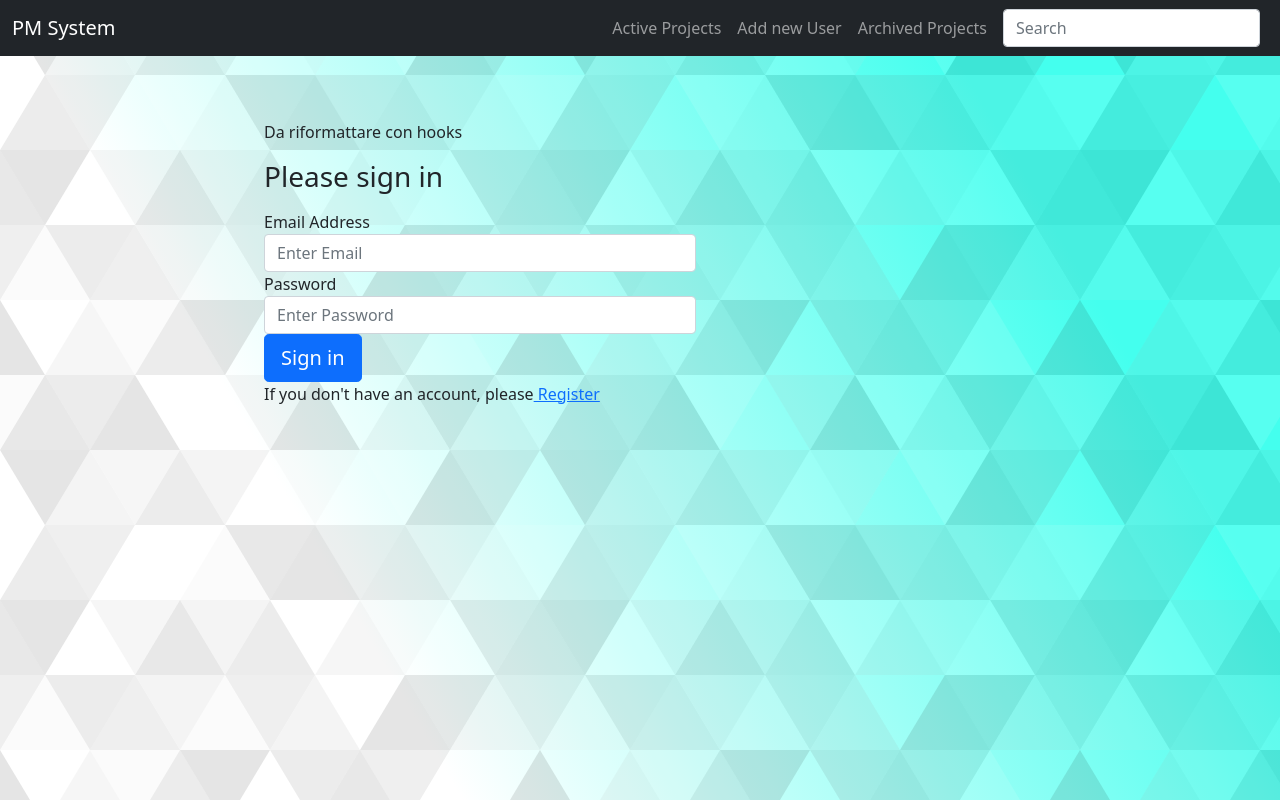
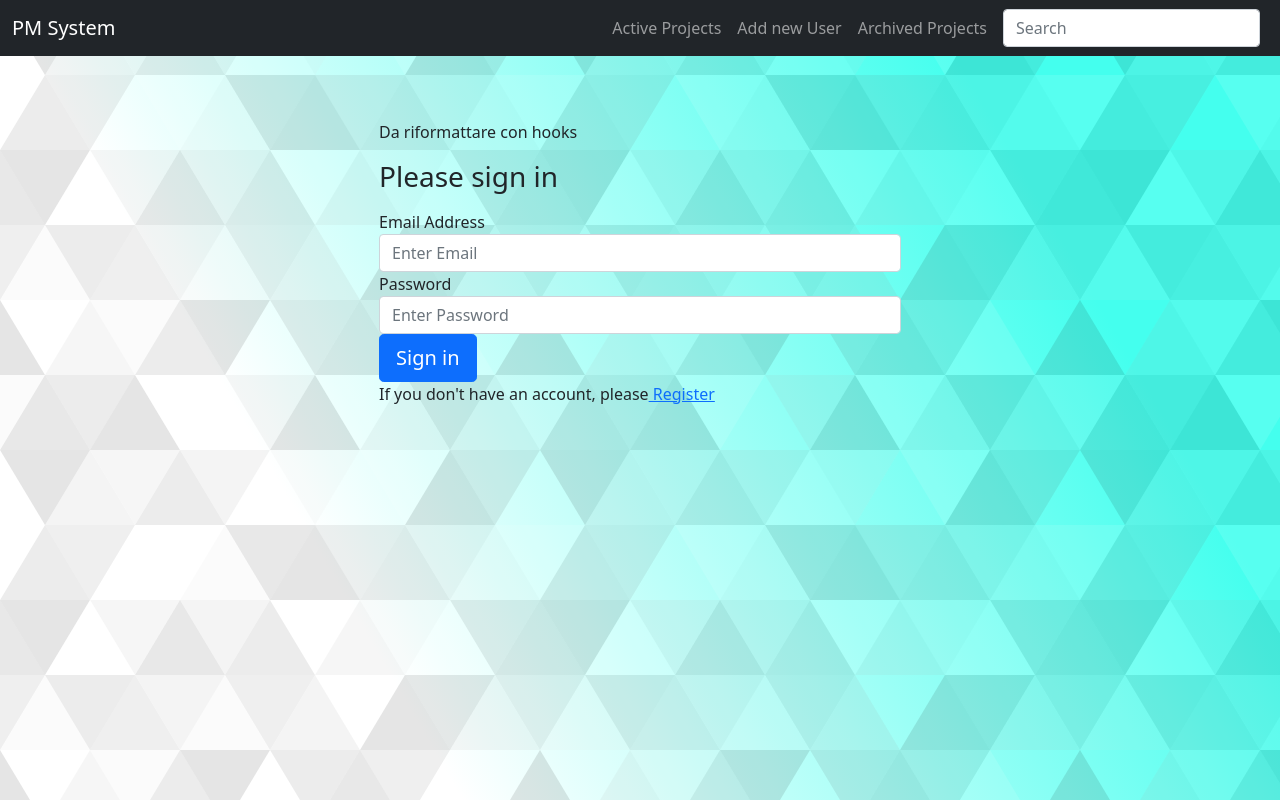
Before and after one commit to Ghidon/Mern-PM-System, a React (Create React App) app in the folder client/: page / in a window 1280 px wide. Built offline with nearby package versions, Linux system fonts and the light colour scheme; no server answers.

Commit message:
fixed bug on delete project, small fix on layout container

```diff
--- a/client/src/App.js
+++ b/client/src/App.js
@@ -28,9 +28,9 @@ const App = () => {
     <BrowserRouter>
       <div className="">
         <Header />
-        <div className="container-fluid">
+        <div className="container">
           <div className="row mt-3">
-            <div className="col-12 col-sm-7 col-md-6 col-lg-9">
+            <div className="col-12">
               <Route exact path="/">
                 <Login />
               </Route>
--- a/client/src/components/Projects/Projects.js
+++ b/client/src/components/Projects/Projects.js
@@ -1,10 +1,17 @@
-import React from "react";
-import { useSelector } from "react-redux";
+import React, { useEffect } from "react";
+import { useSelector, useDispatch } from "react-redux";
 import Form from "../ProjectForm/Form";
 import ProjectPreview from "./ProjectPreview/ProjectPreview.js";
 
+import { getProjects } from "../../actions/projects";
+
 const Projects = () => {
+  const dispatch = useDispatch();
   const projects = useSelector((state) => state.projects);
+
+  useEffect(() => {
+    dispatch(getProjects());
+  });
 
   return (
     <div>
```
